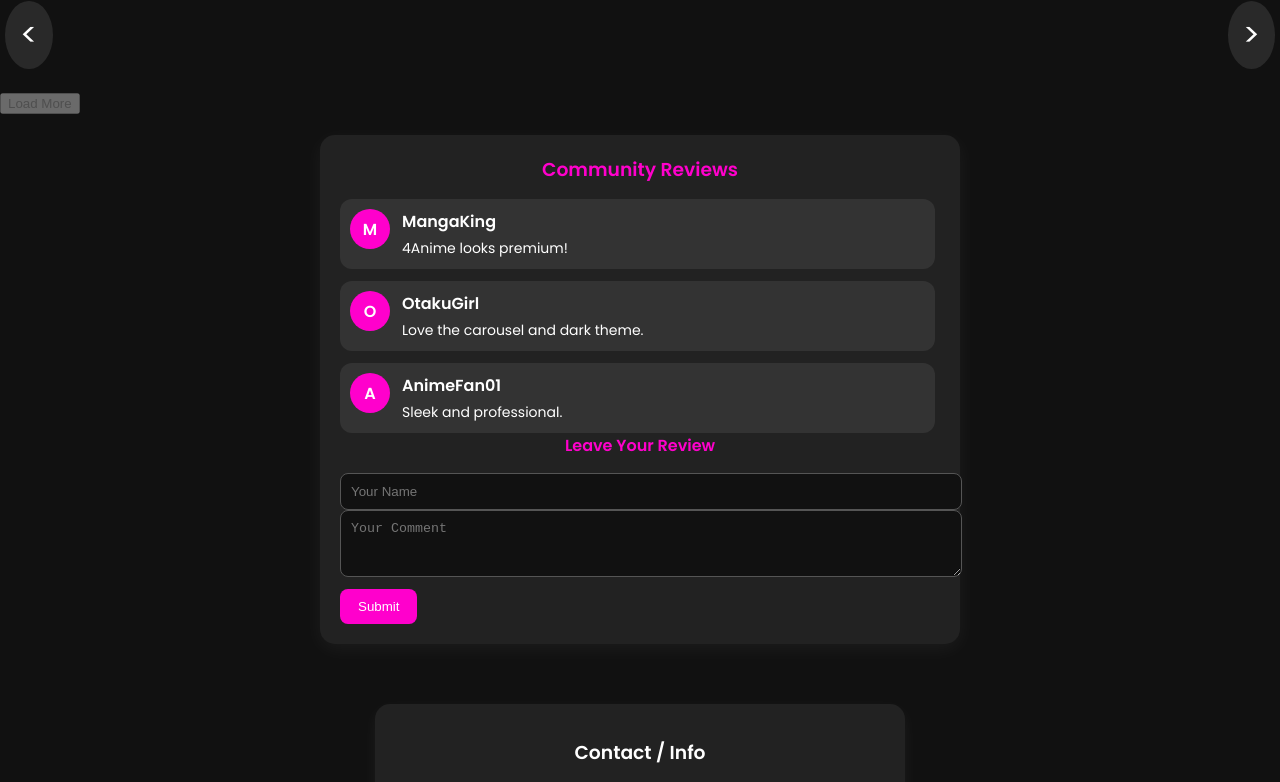
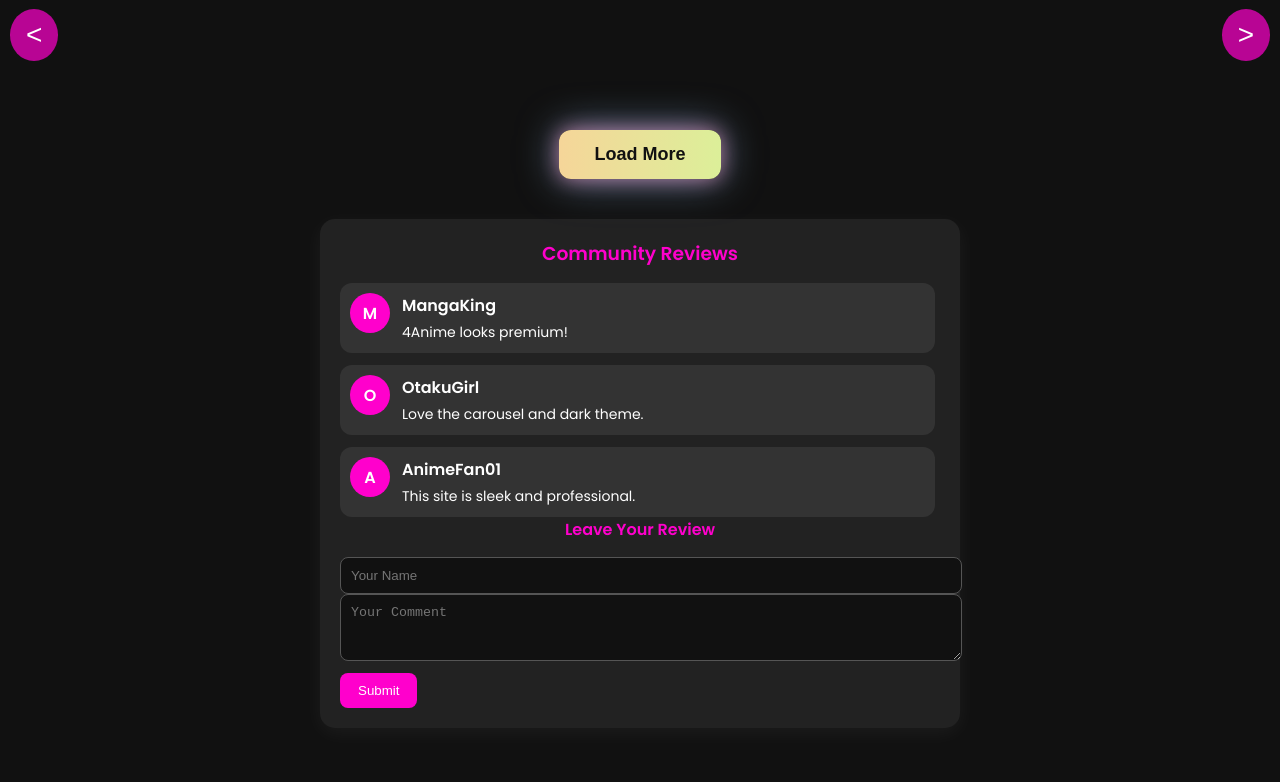
Before and after one commit to 4amine-0/0, a plain HTML site: page index.html in a window 1280 px wide. Shown: the part 131-913 px from the top of the page. Drawn offline with Linux system fonts and the light colour scheme; no server answers.

Commit message:
Update index.html

```diff
--- a/index.html
+++ b/index.html
@@ -15,6 +15,7 @@ body {
   font-family: 'Poppins', sans-serif;
   background: #111;
   color: #fff;
+  transition: background 0.7s ease, color 0.7s ease;
   overflow-x: hidden;
 }
 
@@ -24,6 +25,7 @@ header {
   padding: 15px 0;
   position: relative;
 }
+
 header h1 {
   font-family: 'Orbitron', sans-serif;
   font-size: 3em;
@@ -31,24 +33,31 @@ header h1 {
   background-size: 300% 300%;
   -webkit-background-clip: text;
   -webkit-text-fill-color: transparent;
-  animation: gradientText 5s ease infinite;
+  animation: gradientText 6s ease infinite;
+  opacity: 0.85;
   margin: 0;
-  opacity: 0.9;
 }
+
 header h2 {
   font-size: 1.5em;
   margin: 5px 0 20px;
   font-weight: 500;
   color: #aaa;
 }
+
 @keyframes gradientText {
   0% {background-position:0% 50%;}
   50% {background-position:100% 50%;}
   100% {background-position:0% 50%;}
 }
 
+/* Carousel Container */
+#anime-carousel-container {
+  position: relative;
+  margin-bottom: 20px;
+}
+
 /* Carousel */
-#anime-carousel-container { position: relative; }
 #anime-carousel {
   display: flex;
   overflow-x: auto;
@@ -57,6 +66,7 @@ header h2 {
   scroll-behavior: smooth;
 }
 #anime-carousel::-webkit-scrollbar { display: none; }
+
 .carousel-card {
   min-width: 200px;
   flex: 0 0 auto;
@@ -75,27 +85,38 @@ header h2 {
   transform: scale(1.05);
   box-shadow: 0 10px 25px rgba(255,255,255,0.2);
 }
-/* Carousel nav buttons */
-.carousel-nav {
+
+/* Carousel Swipe Buttons */
+.carousel-btn {
   position: absolute;
   top: 50%;
   transform: translateY(-50%);
-  font-size: 2em;
+  background: rgba(255, 0, 204, 0.7);
+  border: none;
   color: #fff;
-  background: rgba(255,255,255,0.1);
-  padding: 10px 15px;
+  font-size: 28px;
+  padding: 10px 16px;
+  cursor: pointer;
   border-radius: 50%;
-  cursor: pointer;
   z-index: 10;
   transition: 0.3s;
-  user-select: none;
 }
-.carousel-nav:hover { background: rgba(255,255,255,0.3); box-shadow: 0 0 15px #ff00cc; }
-#carousel-left { left: 5px; }
-#carousel-right { right: 5px; }
+.carousel-btn:hover {
+  background: rgba(255, 0, 204, 1);
+  transform: translateY(-50%) scale(1.1);
+}
+#carousel-left { left: 10px; }
+#carousel-right { right: 10px; }
 
 /* Genre Filter */
-#genre-filter { display: flex; flex-wrap: wrap; justify-content: center; gap: 10px; margin-bottom: 20px; }
+#genre-filter {
+  display: flex;
+  flex-wrap: wrap;
+  justify-content: center;
+  gap: 10px;
+  margin-bottom: 20px;
+}
+
 .genre-btn {
   padding: 8px 15px;
   border-radius: 8px;
@@ -119,6 +140,7 @@ header h2 {
   gap: 20px;
   padding: 0 10px;
 }
+
 .anime-card {
   background: #222;
   border-radius: 15px;
@@ -128,7 +150,11 @@ header h2 {
   position: relative;
   transition: transform 0.3s, box-shadow 0.3s;
 }
-.anime-card img { width: 100%; height: 300px; object-fit: cover; }
+.anime-card img {
+  width: 100%;
+  height: 300px;
+  object-fit: cover;
+}
 .anime-meta {
   position: absolute;
   bottom: 10px;
@@ -142,6 +168,54 @@ header h2 {
   display: flex;
   justify-content: space-between;
   gap: 10px;
+}
+
+/* Load More Button */
+#loadMore {
+  position: relative;
+  margin: 40px auto;
+  display: block;
+  padding: 14px 35px;
+  font-size: 18px;
+  font-weight: 600;
+  border: none;
+  border-radius: 12px;
+  background: linear-gradient(270deg, #ff99cc, #99ccff, #ccff99, #ffcc99);
+  background-size: 600% 600%;
+  color: #111;
+  cursor: pointer;
+  transition: 0.3s;
+  box-shadow: 0 0 20px rgba(255,153,204,0.6), 0 0 40px rgba(153,204,255,0.6);
+  animation: gradientBG 6s ease infinite;
+  overflow: hidden;
+}
+#loadMore:hover {
+  transform: scale(1.1);
+  box-shadow: 0 0 25px rgba(255,153,204,0.9), 0 0 50px rgba(153,204,255,0.9);
+}
+/* Sparkles */
+#loadMore::before {
+  content: '';
+  position: absolute;
+  top: -50%;
+  left: -50%;
+  width: 200%;
+  height: 200%;
+  background: radial-gradient(circle, rgba(255,255,255,0.8) 2%, transparent 2%) repeat;
+  background-size: 20px 20px;
+  opacity: 0.3;
+  animation: sparkle 3s linear infinite;
+}
+
+@keyframes gradientBG {
+  0%{background-position:0% 50%;}
+  50%{background-position:100% 50%;}
+  100%{background-position:0% 50%;}
+}
+@keyframes sparkle {
+  0% { transform: rotate(0deg) translate(0,0); }
+  50% { transform: rotate(180deg) translate(0,0); }
+  100% { transform: rotate(360deg) translate(0,0); }
 }
 
 /* Popup */
@@ -164,7 +238,13 @@ header h2 {
 #popup .close-btn:hover { background:#333; }
 
 /* Episode list */
-#episode-list { margin-top: 10px; display: flex; flex-wrap: wrap; gap: 8px; justify-content: center; }
+#episode-list {
+  margin-top: 10px;
+  display: flex;
+  flex-wrap: wrap;
+  gap: 8px;
+  justify-content: center;
+}
 .episode-btn {
   padding: 5px 10px;
   border-radius: 6px;
@@ -174,10 +254,17 @@ header h2 {
   cursor: pointer;
   transition: 0.3s;
 }
-.episode-btn:hover { background: #ff00cc; }
+.episode-btn:hover {
+  background: #ff00cc;
+}
 
 /* Video Embed */
-#popup iframe { width: 100%; height: 360px; margin-top: 15px; border-radius: 12px; }
+#popup iframe {
+  width: 100%;
+  height: 360px;
+  margin-top: 15px;
+  border-radius: 12px;
+}
 
 /* Comments Section */
 #comment-section { max-width:600px; margin:20px auto 60px; background:#222; padding:20px; border-radius:15px; color:#fff; box-shadow:0 5px 20px rgba(255,255,255,0.05);}
@@ -203,11 +290,11 @@ header h2 {
   <h2>Top Anime</h2>
 </header>
 
-<!-- Carousel with Nav Buttons -->
+<!-- Carousel -->
 <div id="anime-carousel-container">
-  <div id="carousel-left" class="carousel-nav">&#60;</div>
-  <div id="carousel-right" class="carousel-nav">&#62;</div>
+  <button id="carousel-left" class="carousel-btn"><</button>
   <div id="anime-carousel"></div>
+  <button id="carousel-right" class="carousel-btn">></button>
 </div>
 
 <!-- Genre Filter -->
@@ -247,6 +334,7 @@ header h2 {
 </div>
 
 <script>
+/* DOM Elements */
 const container = document.getElementById('anime-container');
 const loadMoreBtn = document.getElementById('loadMore');
 const popup = document.getElementById('popup');
@@ -257,6 +345,7 @@ const episodeListDiv = document.getElementById('episode-list');
 const closeBtn = document.querySelector('.close-btn');
 const genreFilterDiv = document.getElementById('genre-filter');
 const carousel = document.getElementById('anime-carousel');
+
 const btnLeft = document.getElementById('carousel-left');
 const btnRight = document.getElementById('carousel-right');
 
@@ -266,12 +355,14 @@ let animeData=[];
 let genresSet=new Set();
 let selectedGenre='All';
 
+/* Fetch Top Anime */
 async function fetchTopAnime(page){
   const res = await fetch(`https://api.jikan.moe/v4/top/anime?page=${page}&limit=${perPage}`);
   const data = await res.json();
   return data.data;
 }
 
+/* Render Genres */
 function renderGenres(){
   genreFilterDiv.innerHTML='';
   const genres=['All', ...Array.from(genresSet).sort()];
@@ -291,6 +382,7 @@ function renderGenres(){
   });
 }
 
+/* Render Anime Grid */
 function renderAnime(data){
   container.innerHTML='';
   let filtered = selectedGenre==='All'?data:data.filter(a=>a.genres.some(g=>g.name===selectedGenre));
@@ -300,18 +392,13 @@ function renderAnime(data){
     let desc=a.synopsis? a.synopsis.split(' ').slice(0,60).join(' ')+'...':'No description available.';
     let ep=a.episodes??'?';
     let year=a.aired?.prop?.from?.year??'?';
-    card.innerHTML=`
-      <img src="${a.images.jpg.image_url}" alt="${a.title}">
-      <div class="anime-meta">
-        <span>Ep: ${ep}</span>
-        <span>⭐ ${a.score??'N/A'}</span>
-        <span>📅 ${year}</span>
-      </div>`;
+    card.innerHTML=`<img src="${a.images.jpg.image_url}" alt="${a.title}"><div class="anime-meta"><span>Ep: ${ep}</span><span>⭐ ${a.score??'N/A'}</span><span>📅 ${year}</span></div>`;
     card.addEventListener('click', ()=>{ showPopup(a); });
     container.appendChild(card);
   });
 }
 
+/* Render Carousel */
 function renderCarousel(data){
   carousel.innerHTML='';
   let filtered = selectedGenre==='All'?data:data.filter(a=>a.genres.some(g=>g.name===selectedGenre));
@@ -324,6 +411,7 @@ function renderCarousel(data){
   });
 }
 
+/* Show Popup */
 function showPopup(a){
   popupTitle.textContent=a.title;
   popupDescription.textContent=a.synopsis? a.synopsis.split(' ').slice(0,60).join(' ')+'...':'No description.';
@@ -344,6 +432,7 @@ function showPopup(a){
   popup.classList.add('show');
 }
 
+/* Load Anime */
 async function loadAnime(){
   loadMoreBtn.disabled=true;
   const anime = await fetchTopAnime(currentPage);
@@ -358,19 +447,20 @@ async function loadAnime(){
 loadAnime();
 loadMoreBtn.addEventListener('click',()=>loadAnime());
 
+/* Popup Close */
 closeBtn.addEventListener('click',()=>popup.classList.remove('show'));
 popup.addEventListener('click', e=>{if(e.target===popup) popup.classList.remove('show');});
 
-// Carousel button scroll
-const scrollAmount = 250;
-btnLeft.addEventListener('click', () => { carousel.scrollBy({ left: -scrollAmount, behavior: 'smooth' }); });
-btnRight.addEventListener('click', () => { carousel.scrollBy({ left: scrollAmount, behavior: 'smooth' }); });
+/* Carousel Swipe */
+btnLeft.addEventListener('click', () => { carousel.scrollBy({ left: -300, behavior: 'smooth' }); });
+btnRight.addEventListener('click', () => { carousel.scrollBy({ left: 300, behavior: 'smooth' }); });
 
-// Comments
+/* Comments */
 const nameInput=document.getElementById('name');
 const commentInput=document.getElementById('comment');
 const submitComment=document.getElementById('submitComment');
 const commentsList=document.getElementById('comments-list');
+
 function renderComment(name,text){
   const div=document.createElement('div'); div.classList.add('comment-card');
   const avatar=document.createElement('div'); avatar.classList.add('comment-avatar'); avatar.textContent=name[0].toUpperCase();
@@ -382,9 +472,11 @@ submitComment.addEventListener('click',()=>{
   const name=nameInput.value.trim(); const text=commentInput.value.trim();
   if(name && text){renderComment(name,text); nameInput.value=''; commentInput.value='';}
 });
-// Fake comments
-const fakeComments=[{name:"AnimeFan01", text:"Sleek and professional."},{name:"OtakuGirl", text:"Love the carousel and dark theme."},{name:"MangaKing", text:"4Anime looks premium!"}];
+
+/* Fake Comments */
+const fakeComments=[ {name:"AnimeFan01", text:"This site is sleek and professional."}, {name:"OtakuGirl", text:"Love the carousel and dark theme."}, {name:"MangaKing", text:"4Anime looks premium!"}];
 fakeComments.forEach(c=>renderComment(c.name,c.text));
 </script>
+
 </body>
 </html>
```
